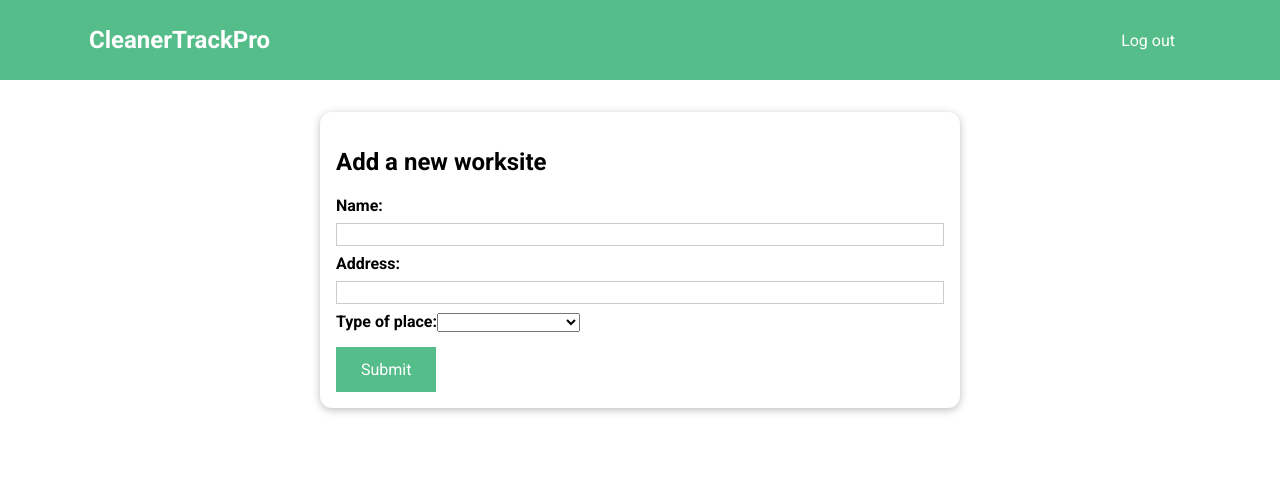
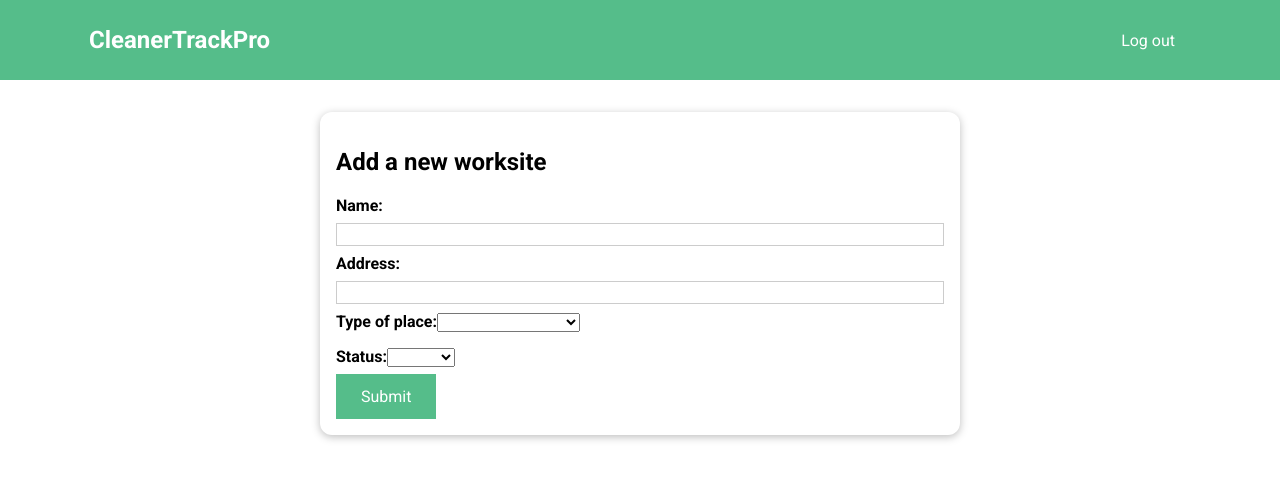
Before and after one commit to JuliaDudkina/CleanerTrackPro, a Vue app: page /client/1/worksites/register in a window 1280 px wide. Shown: the top 480 px of the page. Built offline with nearby package versions, Linux system fonts and the light colour scheme; sample sign-in values are in the browser's storage.

Commit message:
adding status to worksites

```diff
--- a/src/components/worksites/AddWorksite.vue
+++ b/src/components/worksites/AddWorksite.vue
@@ -29,7 +29,7 @@ export default {
   methods:{
     async saveData(data) {
       this.success = true;
-      const newWorksite = data;
+      const newWorksite = {...data};
       await this.$store.dispatch('addWorksite', newWorksite);
       await this.$store.dispatch('loadClientWorksites');
     },
--- a/src/components/worksites/UpdateWorksite.vue
+++ b/src/components/worksites/UpdateWorksite.vue
@@ -8,6 +8,7 @@
                    :old-name="oldData.name"
                    :old-address="oldData.address"
                    :old-type="oldData.type"
+                   :old-status="oldData.status"
     >
       <template v-slot:title>
         <h2>Update the worksite</h2>
@@ -40,6 +41,7 @@ export default {
         name: data.name,
         address: data.address,
         type: data.type,
+        status:  data.status,
         clientId: data.clientId
       }
       await this.$store.dispatch('updateWorksite', newData);
--- a/src/components/worksites/WorksiteDetails.vue
+++ b/src/components/worksites/WorksiteDetails.vue
@@ -3,9 +3,10 @@
     <li>
       <wrapper class="flex">
         <div>
-          <h3>Name: {{ name }}</h3>
-          <h3>Address: {{ address }}</h3>
-          <h3>Type of place: {{ type }}</h3>
+          <p>Name: {{ name }}</p>
+          <p>Address: {{ address }}</p>
+          <p>Type of place: {{ type }}</p>
+          <p>Status: {{ status }}</p>
         </div>
         <div>
           <link-button @click="updateWorksite">Update</link-button>
@@ -29,7 +30,7 @@ import Dialog from "../UI/Dialog";
 export default {
   name: "WorksiteDetails",
   components: {Wrapper, Dialog},
-  props: ['id','name', 'address', 'type'],
+  props: ['id','name', 'address', 'type', 'status'],
   data(){
     return{
       isConfirm: false,
@@ -42,6 +43,7 @@ export default {
         name: this.name,
         address: this.address,
         type: this.type,
+        status: this.status
       }
       this.$store.dispatch('setOldData', oldData);
       const url = this.$route.path.substring(0, this.$route.path.length - 1) + '/' + this.id + '/update';
--- a/src/components/worksites/WorksiteForm.vue
+++ b/src/components/worksites/WorksiteForm.vue
@@ -27,6 +27,14 @@
         </select>
       </div>
       <p v-if="!type.isValid"> Please select the type of the worksite!</p>
+      <div class="flex" :class="{invalid: !status.isValid}">
+        <label>Status:</label>
+        <select v-model="status.val" @blur="clearValidity('status')">
+          <option>Active</option>
+          <option>Inactive</option>
+        </select>
+      </div>
+      <p v-if="!type.isValid"> Please select status!</p>
       <slot name="button"></slot>
     </form>
   </wrapper>
@@ -35,7 +43,7 @@
 <script>
 export default {
   name: "AddWorksite",
-  props:['oldName','oldAddress', 'oldType'],
+  props:['oldName','oldAddress', 'oldType', 'oldStatus'],
   data(){
     return{
       name: {
@@ -50,7 +58,10 @@ export default {
         val: this.oldType || '',
         isValid: true,
       },
-
+      status: {
+        val: this.oldStatus|| '',
+        isValid: true,
+      },
     }
   },
   computed:{
@@ -76,6 +87,10 @@ export default {
         this.type.isValid = false;
         this.formIsValid = false;
       }
+      if (this.status.val === ''){
+        this.status.isValid = false;
+        this.formIsValid = false;
+      }
     },
     action(){
       this.validateForm();
@@ -86,6 +101,7 @@ export default {
         name: this.name.val,
         address: this.address.val,
         type: this.type.val,
+        status: this.status.val,
         clientId: this.clientId
       }
       this.$emit('action',newWorksite);
--- a/src/components/worksites/WorksitesList.vue
+++ b/src/components/worksites/WorksitesList.vue
@@ -12,6 +12,7 @@
           :name="worksite.name"
           :address="worksite.address"
           :type="worksite.type"
+          :status="worksite.status"
       >
       </worksite-details>
     </ul>
--- a/src/store/modules/worksites/actions.js
+++ b/src/store/modules/worksites/actions.js
@@ -4,6 +4,7 @@ export default {
             name: data.name,
             address: data.address,
             type: data.type,
+            status: data.status,
             clientId: data.clientId
         }
 
@@ -28,6 +29,7 @@ export default {
             name: data.name,
             address: data.address,
             type: data.type,
+            status: data.status,
             clientId: data.clientId
         }
         const response = await fetch(`https://cleanertrackpro-default-rtdb.firebaseio.com/worksites/${worksiteId}.json`,{
@@ -75,6 +77,7 @@ export default {
                 name: responseData[key].name,
                 address: responseData[key].address,
                 type: responseData[key].type,
+                status: responseData[key].status,
                 clientId: responseData[key].clientId,
             }
             if(worksite.clientId === id){
```
